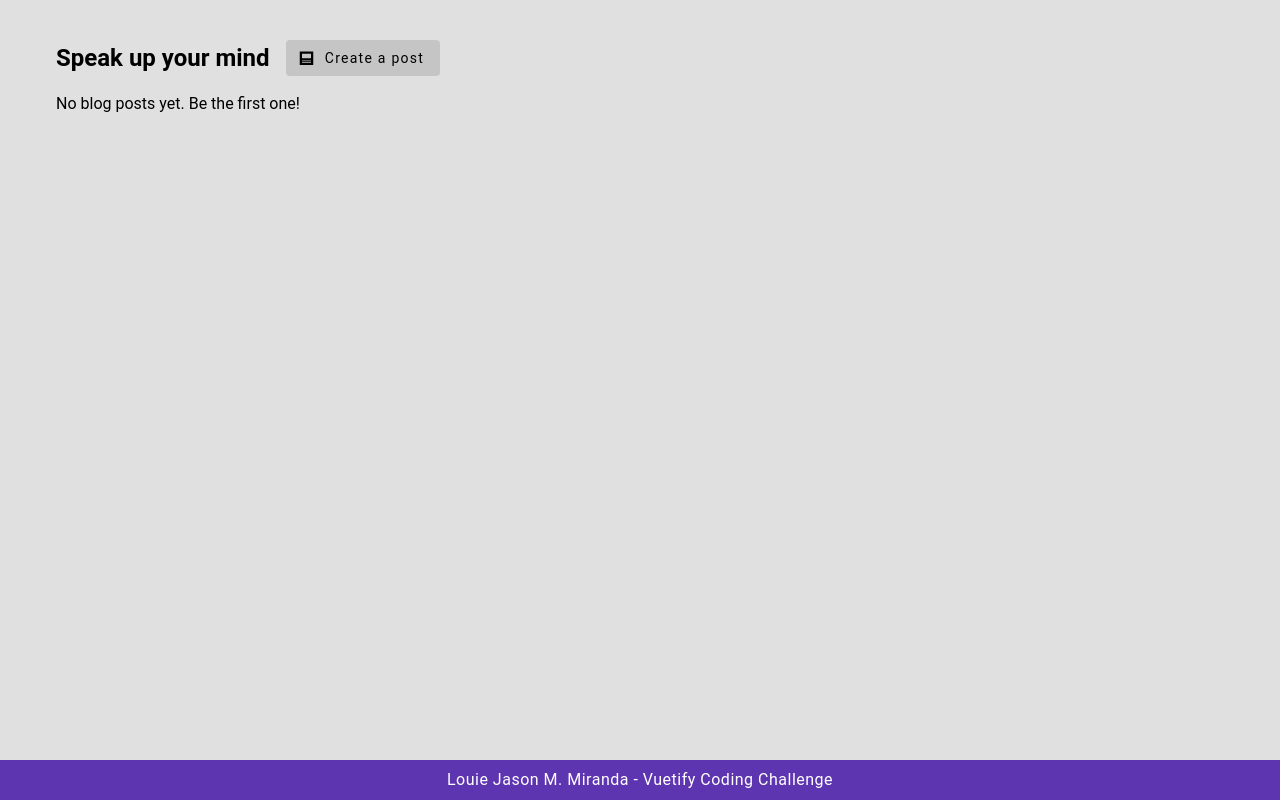
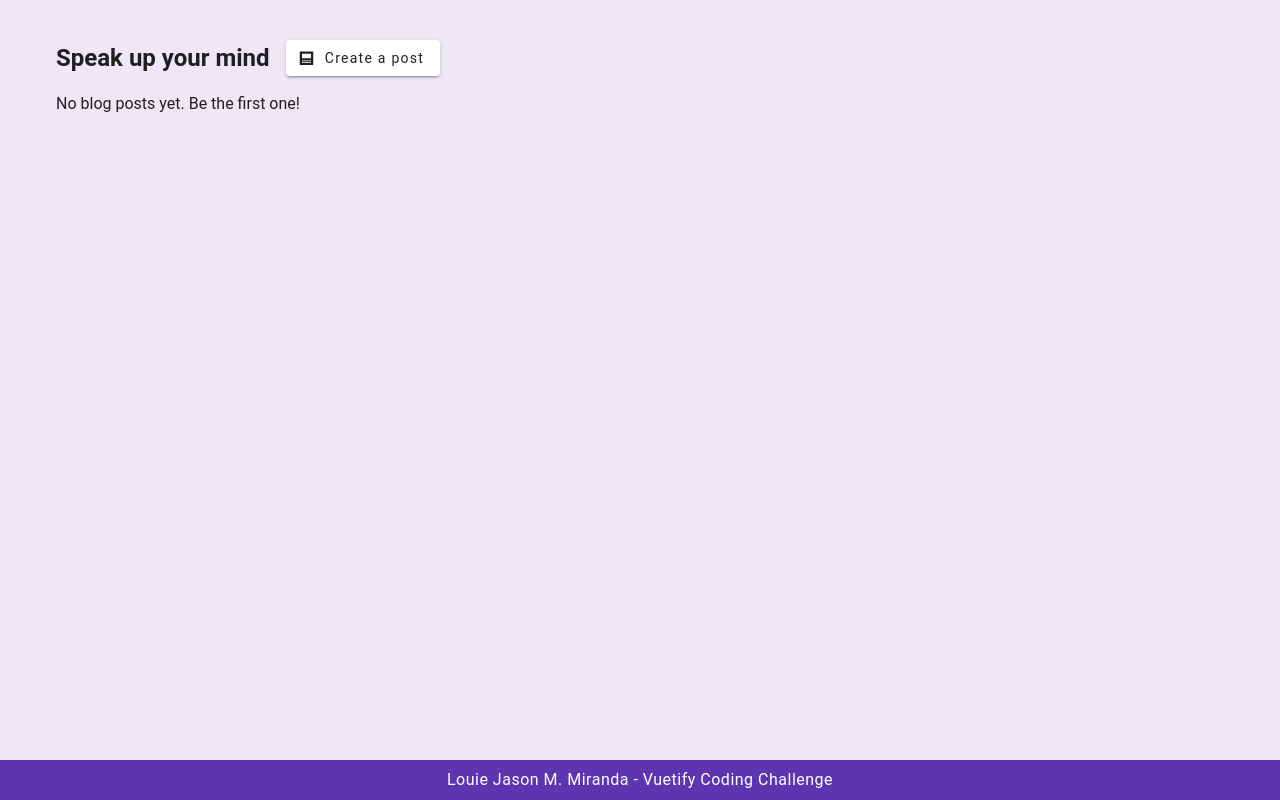
Before and after one commit to Son2641/vuetify-code-challenge, a Vue app: page / in a window 1280 px wide. Built offline with nearby package versions, Linux system fonts and the light colour scheme.

Commit message:
feat: color and UI changes

```diff
--- a/src/layouts/default.vue
+++ b/src/layouts/default.vue
@@ -1,5 +1,5 @@
 <template>
-  <v-main class="bg-grey-lighten-2 pa-2">
+  <v-main class="pa-2">
     <router-view />
   </v-main>
 
--- a/src/pages/index.vue
+++ b/src/pages/index.vue
@@ -86,10 +86,10 @@ const formatDate = (date: Date | undefined) => {
         <v-dialog v-model="isFormOpen" max-width="600" persistent class="pa-2">
           <template v-slot:activator="{ props: activatorProps }">
             <v-btn
-              class="text-none font-weight-regular elavation-15"
+              class="text-none font-weight-regular"
               prepend-icon="mdi-post"
               text="Create a post"
-              variant="tonal"
+              variant="elevated"
               v-bind="activatorProps"
             ></v-btn>
           </template>
@@ -161,7 +161,7 @@ const formatDate = (date: Date | undefined) => {
     <div v-if="!blogPosts.length">No blog posts yet. Be the first one!</div>
     <div v-else>
       <div v-for="blog in blogPosts" :key="blog.id" class="mb-8">
-        <v-card class="elevation-15 rounded-lg">
+        <v-card class="elevation-2 rounded-lg">
           <v-card-title>{{ blog.title }}</v-card-title>
           <v-card-text>{{ blog.text }}</v-card-text>
           <v-card-subtitle>Authored by: {{ blog.author }}</v-card-subtitle>
--- a/src/plugins/vuetify.ts
+++ b/src/plugins/vuetify.ts
@@ -19,6 +19,7 @@ export default createVuetify({
         dark: false,
         colors: {
           primary: "#5E35B1",
+          background: "#EDE7F6",
         },
       },
     },
```
